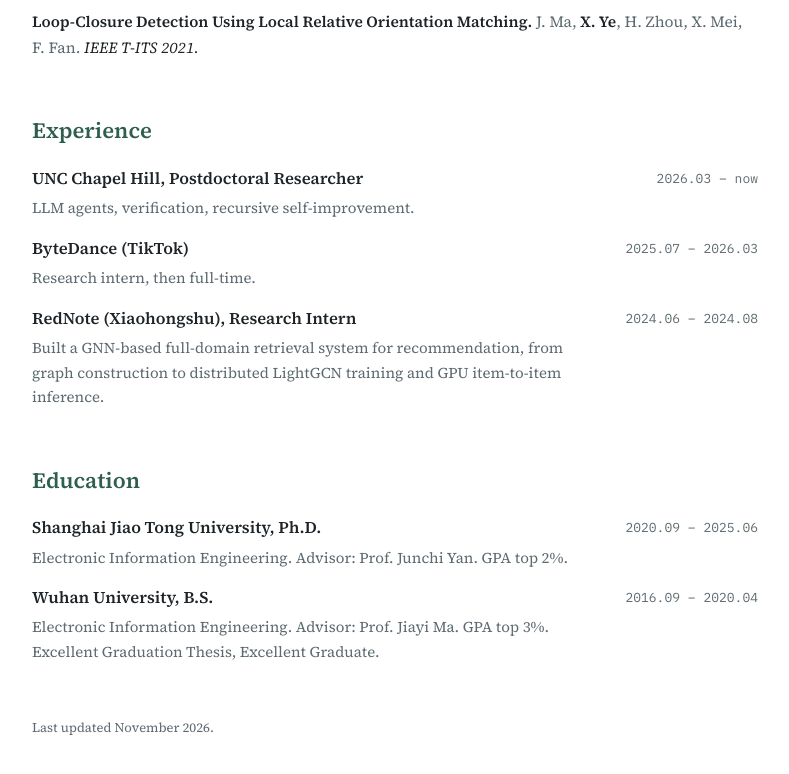
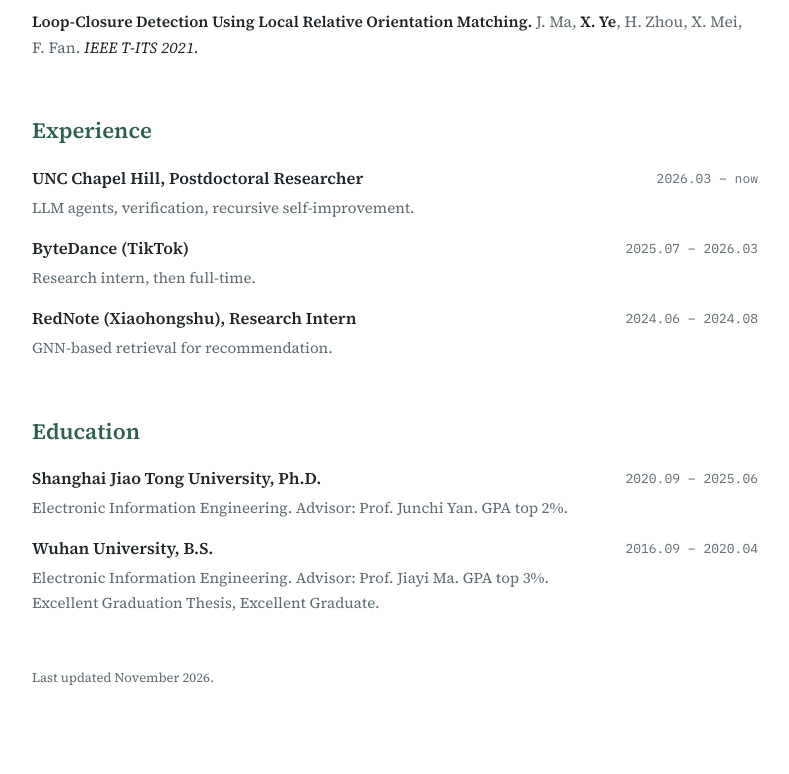
Before and after one commit to XinyuYee/XinyuYee.github.io, a plain HTML site: page index.html in a window 1280 px wide. Shown: the part 3454-4228 px from the top of the page, without its empty margins (382-1171 px from the left). Drawn offline with Linux system fonts and the light colour scheme.

Commit message:
Shorten RedNote description
Co-Authored-By: Claude Opus 5.5 <noreply@anthropic.com>

```diff
--- a/index.html
+++ b/index.html
@@ -265,7 +265,7 @@ footer{font-size:13px;color:var(--muted)}
       <div class="rows">
         <div class="row"><span class="what">UNC Chapel Hill, Postdoctoral Researcher</span><span class="when">2026.03 – now</span><span class="sub">LLM agents, verification, recursive self-improvement.</span></div>
         <div class="row"><span class="what">ByteDance (TikTok)</span><span class="when">2025.07 – 2026.03</span><span class="sub">Research intern, then full-time.</span></div>
-        <div class="row"><span class="what">RedNote (Xiaohongshu), Research Intern</span><span class="when">2024.06 – 2024.08</span><span class="sub">Built a GNN-based full-domain retrieval system for recommendation, from graph construction to distributed LightGCN training and GPU item-to-item inference.</span></div>
+        <div class="row"><span class="what">RedNote (Xiaohongshu), Research Intern</span><span class="when">2024.06 – 2024.08</span><span class="sub">GNN-based retrieval for recommendation.</span></div>
       </div>
     </section>
 
```
